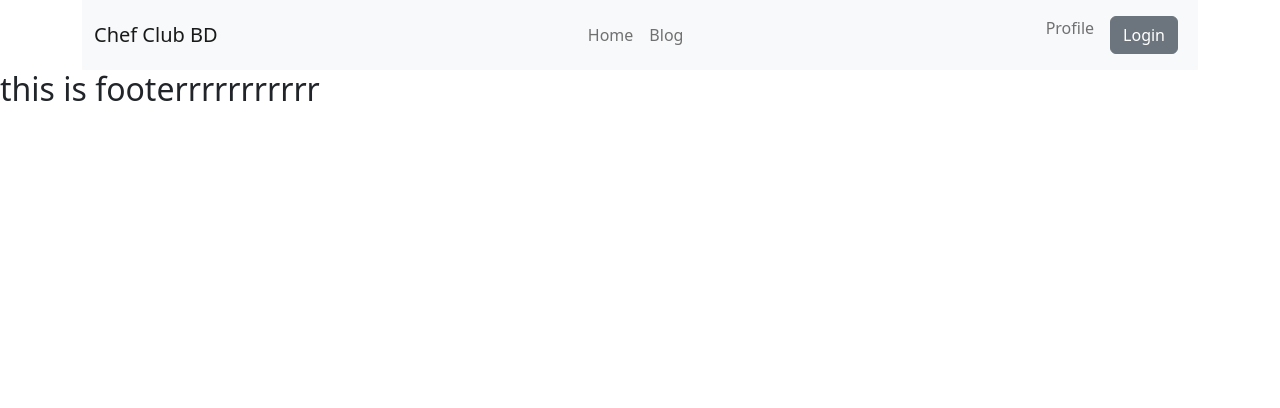
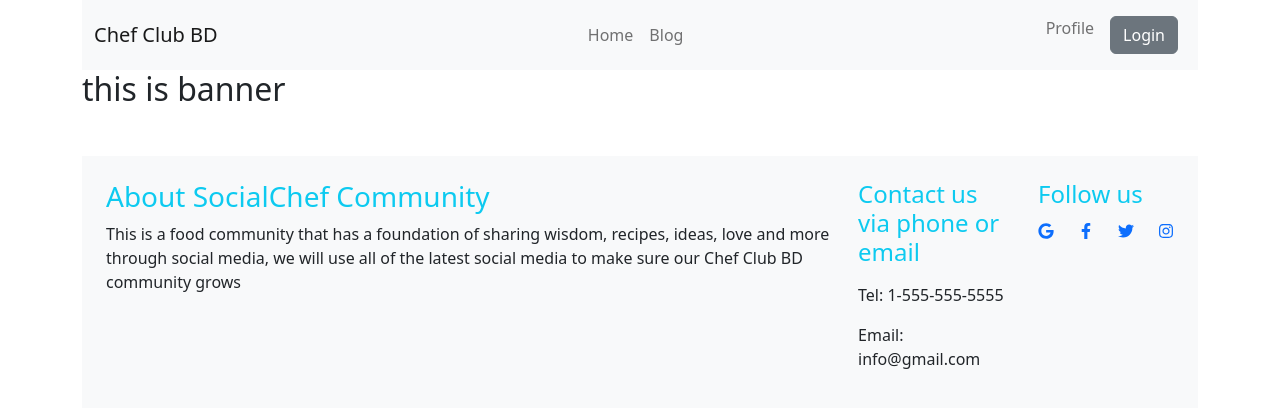
Before and after one commit to ataur28/chef-club-bd-client, a React (Vite) app: page / in a window 1280 px wide. Shown: the top 408 px of the page. Built offline with nearby package versions, Linux system fonts and the light colour scheme.

Commit message:
added footer part

```diff
--- a/index.html
+++ b/index.html
@@ -4,7 +4,7 @@
     <meta charset="UTF-8" />
     <link rel="icon" type="image/svg+xml" href="/vite.svg" />
     <meta name="viewport" content="width=device-width, initial-scale=1.0" />
-    <title>Vite + React</title>
+    <title>Chef Club BD</title>
   </head>
   <body>
     <div id="root"></div>
--- a/src/layouts/Main.jsx
+++ b/src/layouts/Main.jsx
@@ -1,11 +1,13 @@
 import React from 'react';
 import Header from '../pages/Shared/Header/Header';
 import Footer from '../pages/Shared/Footer/Footer';
+import Home from '../pages/Home/Home/Home';
 
 const Main = () => {
     return (
         <div>
             <Header></Header>
+            <Home></Home>
             <Footer></Footer>
         </div>
     );
--- /dev/null
+++ b/src/pages/Home/Banner/Banner.jsx
@@ -0,0 +1,12 @@
+import React from 'react';
+import { Container } from 'react-bootstrap';
+
+const Banner = () => {
+    return (
+        <Container>
+            <h2>this is banner</h2>
+        </Container>
+    );
+};
+
+export default Banner;
--- a/src/pages/Home/Home/Home.jsx
+++ b/src/pages/Home/Home/Home.jsx
@@ -1,9 +1,10 @@
 import React from 'react';
+import Banner from '../Banner/Banner';
 
 const Home = () => {
     return (
         <div>
-            <h2>This is home</h2>
+            <Banner></Banner>
         </div>
     );
 };
--- a/src/pages/Shared/Footer/Footer.jsx
+++ b/src/pages/Shared/Footer/Footer.jsx
@@ -1,10 +1,31 @@
 import React from 'react';
+import { Container, Nav } from 'react-bootstrap';
+import { FaFacebookF, FaGoogle, FaInstagram, FaTwitter } from 'react-icons/fa';
 
 const Footer = () => {
     return (
-        <div>
-            <h2>this is footerrrrrrrrrrr</h2>
-        </div>
+        <Container>
+            <div className='d-flex  gap-4 mt-5 bg-light p-4'>
+                <div>
+                    <h3 className='text-info'>About SocialChef Community</h3>
+                    <p>This is a food community that has a foundation of sharing wisdom, recipes, ideas, love and more through social media, we will use all of the latest social media to make sure our Chef Club BD community grows</p>
+                </div>
+                <div>
+                    <h4 className='text-info mb-3'>Contact us via phone or email</h4>
+                    <p><span>Tel: </span>1-555-555-5555</p>
+                    <p><span>Email: </span>info@gmail.com</p>
+                </div>
+                <div>
+                    <h4 className='text-info'>Follow us</h4>
+                    <div className='d-flex gap-4 text-primary align-items-center'>
+                        <Nav.Link href="#"><FaGoogle></FaGoogle></Nav.Link>
+                        <Nav.Link href="#"><FaFacebookF></FaFacebookF></Nav.Link>
+                        <Nav.Link href="#"><FaTwitter></FaTwitter></Nav.Link>
+                        <Nav.Link href="#"><FaInstagram></FaInstagram></Nav.Link>
+                    </div>
+                </div>
+            </div>
+        </Container>
     );
 };
 
```
